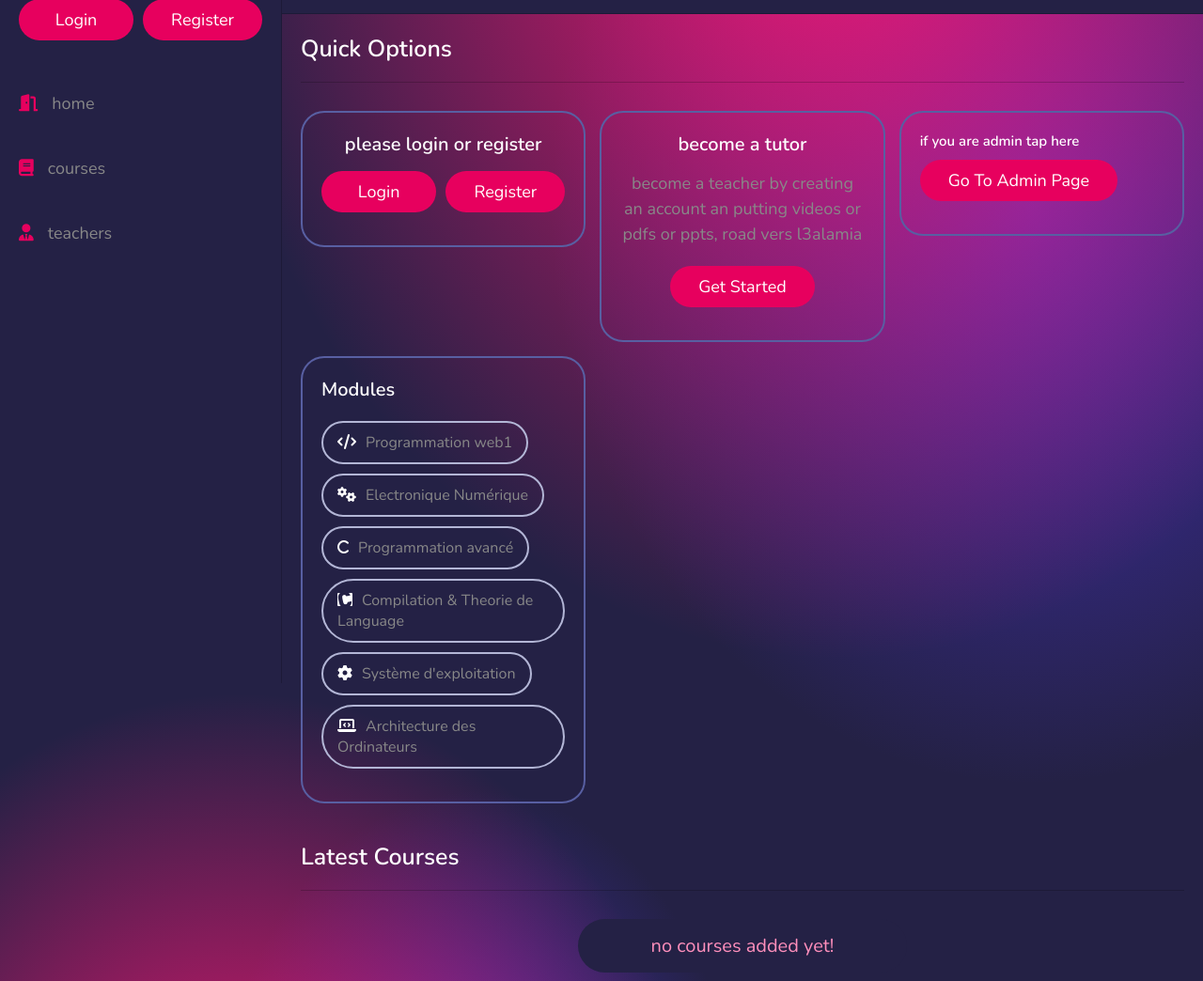
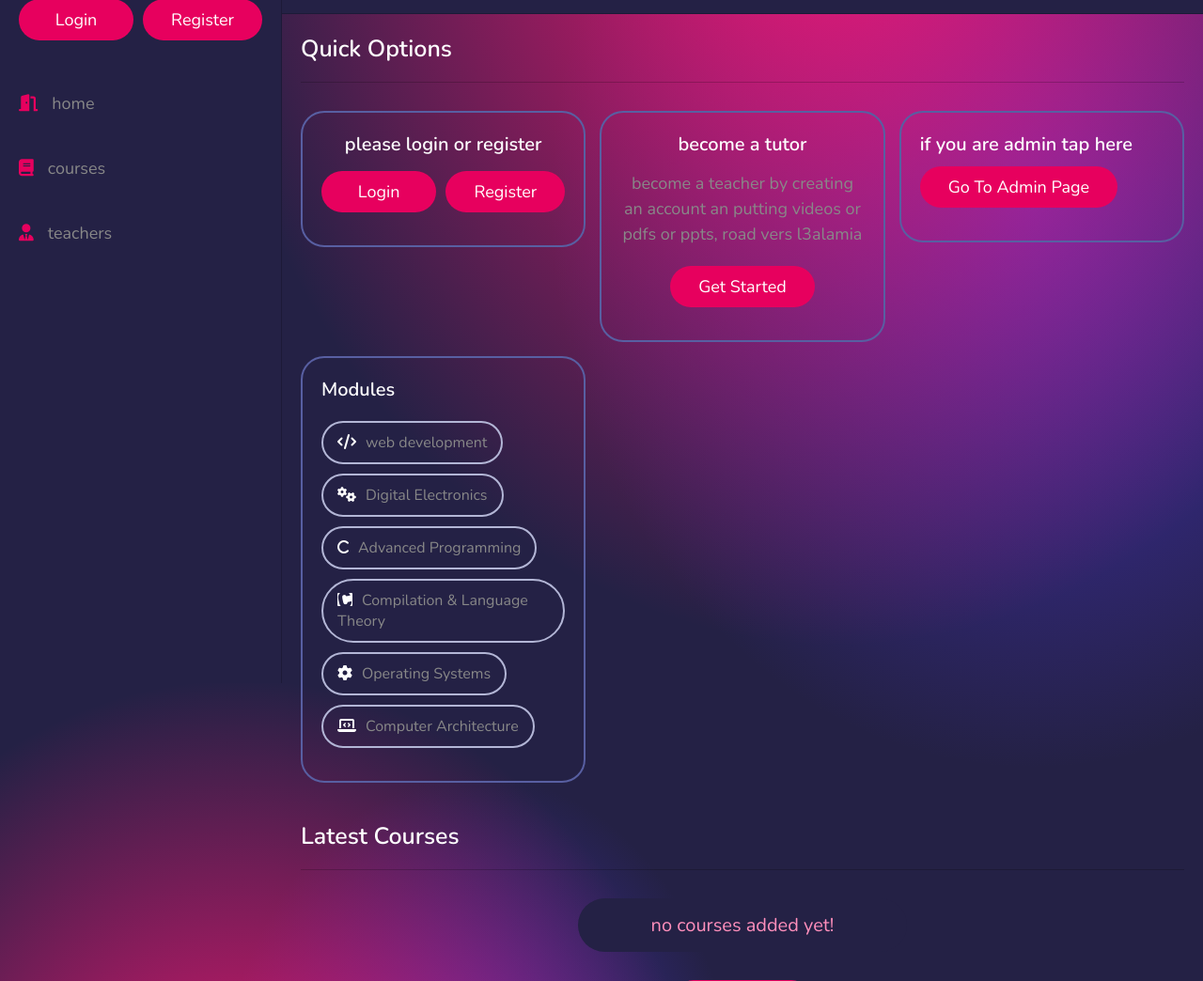
Before and after one commit to ZakariaAyad1/LEARNING-PLATFORM-GIT-TRELLO, a PHP site: page /home.php in a window 1280 px wide. Shown: the part 73-1117 px from the top of the page at 94% size. Run offline with PHP 8.4, Linux system fonts and the light colour scheme; data that the repository does not hold is empty.

Commit message:
Update home.php

```diff
--- a/home.php
+++ b/home.php
@@ -90,18 +90,18 @@ $total_bookmarked = $select_bookmark->rowCount();
                 <a href="teacher/register.php" class="inline-btn">get started</a>
             </div>
             <div class="box admin">
-                <h1>if you are admin tap here </h3>
+                <h3 class="title" >if you are admin tap here </h3>
                 <a href="admin/login.php" class="inline-btn">go to admin page </a>
             </div>
             <div class="box">
                 <h3 class="title">Modules</h3>
                 <div class="flex">
-                    <a href="playlist.php?get_id=6gYI2q4qQjrQAOMdPQrH"><i class="fas fa-code"></i><span>Programmation web1</span></a>
-                    <a href="#"><i class="fa-solid fa-gears"></i><span>Electronique Numérique</span></a>
-                    <a href="#"><i class="fa-solid fa-c"></i><span>Programmation avancé</span></a>
-                    <a href="#"><i class="fa-brands fa-contao"></i><span>Compilation & Theorie de Language</span></a>
-                    <a href="#"><i class="fas fa-cog"></i><span>Système d'exploitation</span></a>
-                    <a href="#"><i class="fa-solid fa-laptop-code"></i><span>Architecture des Ordinateurs</span></a>
+                    <a href="playlist.php?get_id=6gYI2q4qQjrQAOMdPQrH"><i class="fas fa-code"></i><span>web development</span></a>
+                    <a href="#"><i class="fa-solid fa-gears"></i><span>Digital Electronics</span></a>
+                    <a href="#"><i class="fa-solid fa-c"></i><span>Advanced Programming</span></a>
+                    <a href="#"><i class="fa-brands fa-contao"></i><span>Compilation & Language Theory</span></a>
+                    <a href="#"><i class="fas fa-cog"></i><span>Operating Systems</span></a>
+                    <a href="#"><i class="fa-solid fa-laptop-code"></i><span>Computer Architecture</span></a>
 
                 </div>
             </div>
```
